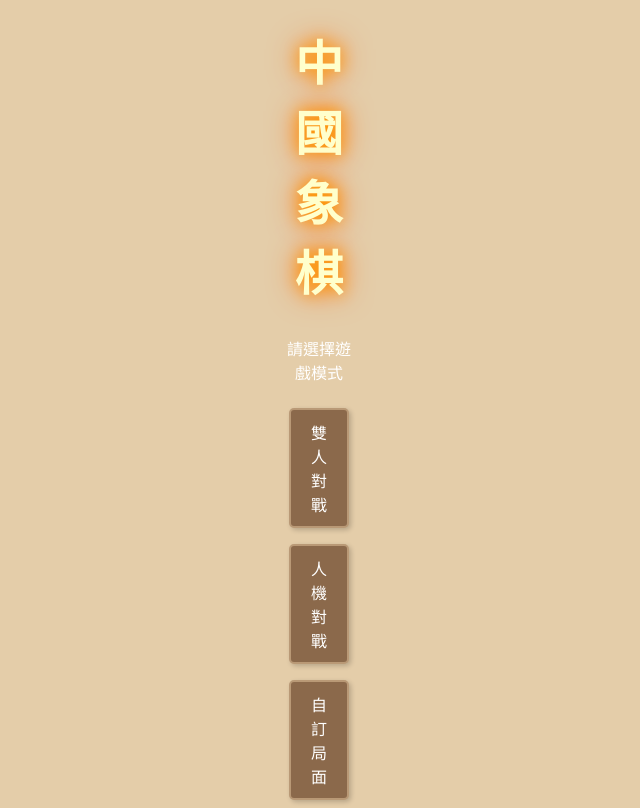
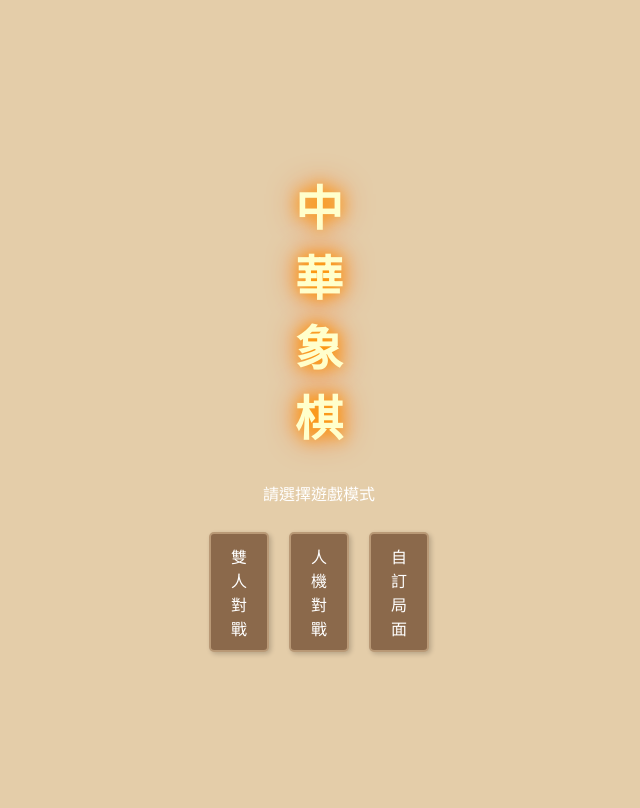
Before and after one commit to Augus1217/augus.github.io, a plain HTML site: page index.html in a window 1280 px wide. Shown: the whole page, without its empty margins (321-961 px from the left). Drawn offline with Linux system fonts and the light colour scheme.

Commit message:
Update index.html

```diff
--- a/index.html
+++ b/index.html
@@ -3,7 +3,7 @@
 <head>
     <meta charset="UTF-8">
     <meta name="viewport" content="width=device-width, initial-scale=1.0">
-    <title>中國象棋 - 最终完美版</title>
+    <title>中華象棋 - 最终完美版</title>
     <style>
         /* --- General & Layout --- */
         body { font-family: 'Microsoft YaHei', 'PingFang TC', sans-serif; display: flex; justify-content: center; align-items: center; min-height: 100vh; margin: 0; background-color: #e4cda9; overflow: hidden; }
@@ -105,9 +105,21 @@
 <body>
     <div id="game-wrapper">
         <div id="start-screen" class="screen-overlay">
-            <h1>中國象棋</h1>
-            <div class="mode-selection"><p>請選擇遊戲模式</p><button onclick="setupMode('pvp')">雙人對戰</button><button onclick="setupMode('pve')">人機對戰</button><button onclick="showSetupScreen()">自訂局面</button></div>
-
+            <h1>中華象棋</h1>
+            <div class="mode-selection"><p>請選擇遊戲模式</p>
+                <table><tr>
+                    <td>
+                        <button onclick="setupMode('pvp')">雙人對戰</button>
+                    </td>
+                    <td>
+                        <button onclick="setupMode('pve')">人機對戰</button>
+                    </td>
+                    <td>
+                        <button onclick="showSetupScreen()">自訂局面</button>
+                    </td>
+                </tr></table>
+            </div>
+            <table>
             <div id="difficulty-selection" class="hidden pve-setup">
                 <p>請選擇AI難度</p>
                 <button onclick="selectDifficulty('easy')">簡單</button>
```
